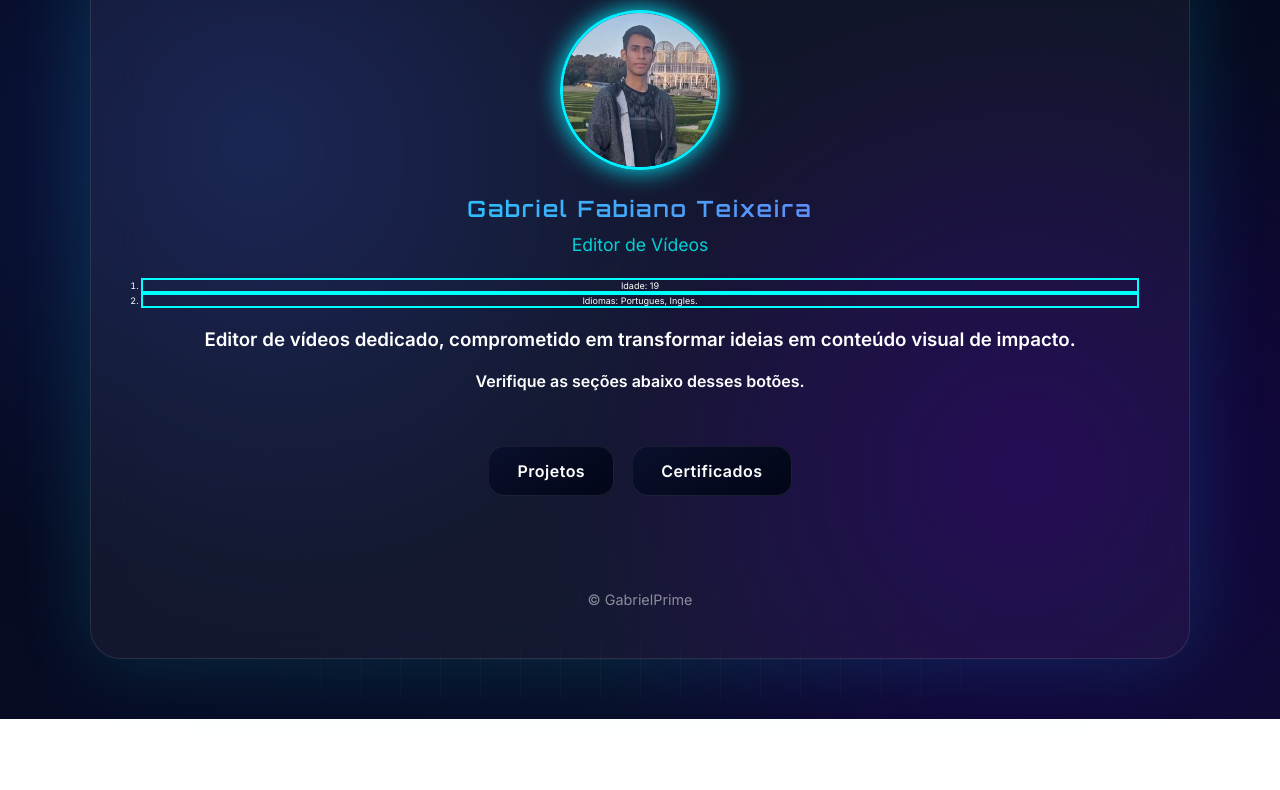
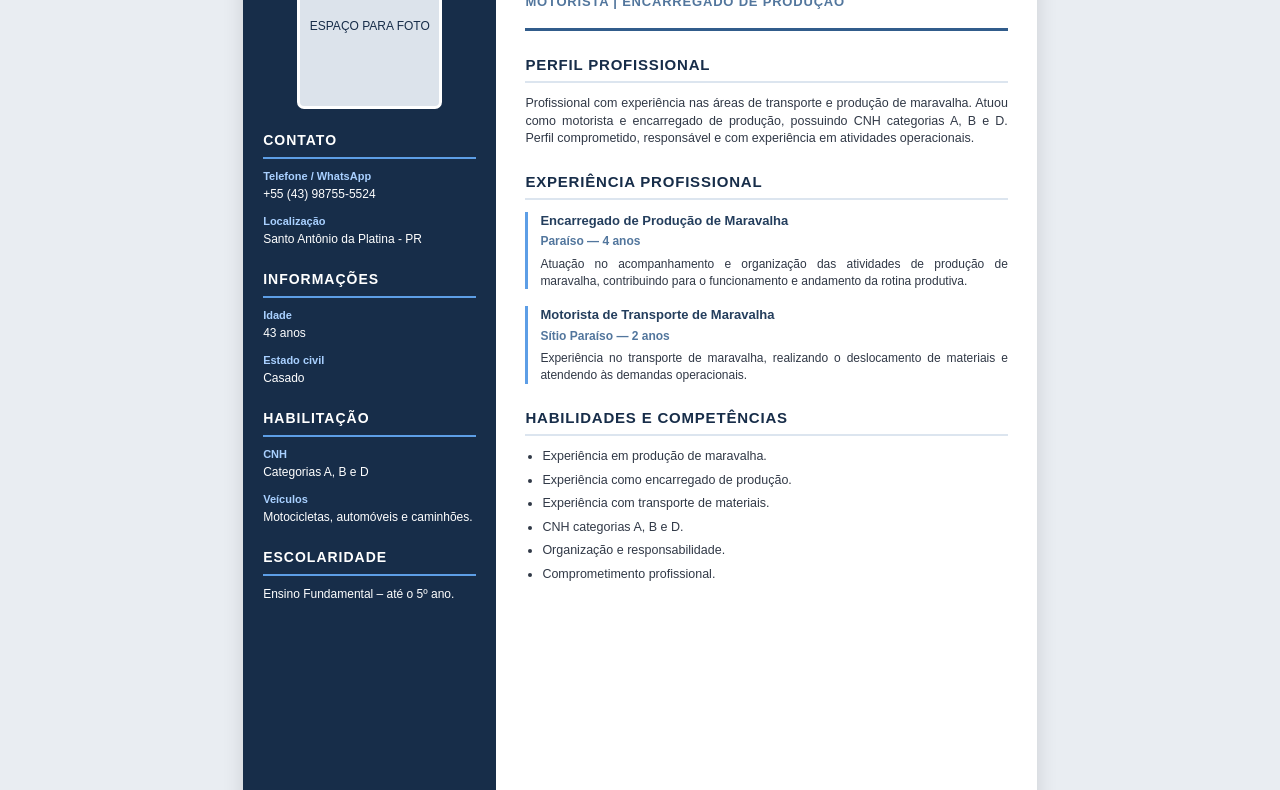
Before and after one commit to Gabriel500Dev/portfolio-gabriel, a plain HTML site: page index.html in a window 1280 px wide. Shown: the part 101-891 px from the top of the page. Before the commit the page ends 820 px from the top, so only its background shows below. Drawn offline with Linux system fonts and the light colour scheme.

Commit message:
Update index.html

```diff
--- a/index.html
+++ b/index.html
@@ -1,263 +1,358 @@
-<!DOCTYPE html><html lang="pt-BR">
+
+<!DOCTYPE html>
+<html lang="pt-BR">
 <head>
 <meta charset="UTF-8">
 <meta name="viewport" content="width=device-width, initial-scale=1.0">
-<title>GabrielPrime | Quantum Portfolio</title>
-<link href="https://fonts.googleapis.com/css2?family=Orbitron:wght@400;600&family=Inter:wght@300;400;600&display=swap" rel="stylesheet"><style>
-:root{
-  --bg1:#020617;
-  --bg2:#0a0f2c;
-  --neon:#00f0ff;
-  --neon2:#8b5cf6;
-  --glass:rgba(255,255,255,0.05);
+<title>Currículo - Fabiano Roberto Teixeira</title>
+
+<style>
+* {
+    margin: 0;
+    padding: 0;
+    box-sizing: border-box;
 }
 
-*{margin:0;padding:0;box-sizing:border-box}
-
-body{
-  min-height:100vh;
-  font-family:'Inter',sans-serif;
-  color:white;
-  background:radial-gradient(circle at 20% 30%,#0f1b4d,transparent 40%),
-             radial-gradient(circle at 80% 70%,#1a004d,transparent 40%),
-             linear-gradient(160deg,var(--bg1),var(--bg2));
-  overflow-x:hidden; overflow-y:auto;
+@page {
+    size: A4 portrait;
+    margin: 0;
 }
 
-/* GRID TECH BACKGROUND */
-body::before{
-  content:"";
-  position:absolute;
-  inset:0;
-  background-image:
-    linear-gradient(rgba(255,255,255,0.05) 1px, transparent 1px),
-    linear-gradient(90deg, rgba(255,255,255,0.05) 1px, transparent 1px);
-  background-size:40px 40px;
-  mask-image: radial-gradient(circle, black 30%, transparent 80%);
+body {
+    font-family: Arial, Helvetica, sans-serif;
+    background: #e9edf2;
+    color: #303846;
+    padding: 20px;
+    line-height: 1.4;
 }
 
-.container{
-  position:relative;
-  z-index:2;
-  min-height:100vh;
-  display:flex;
-  align-items:flex-start;
-  justify-content:center;
-  padding:60px 0;
+.curriculo {
+    width: 210mm;
+    height: 297mm;
+    margin: auto;
+    background: white;
+    display: grid;
+    grid-template-columns: 67mm 1fr;
+    overflow: hidden;
+    box-shadow: 0 4px 20px rgba(0,0,0,.12);
 }
 
-.panel{
-  width:95%;
-  max-width:1100px;
-  border-radius:30px;
-  padding:50px;
-  background:var(--glass);
-  backdrop-filter:blur(25px);
-  border:1px solid rgba(255,255,255,0.1);
-  box-shadow:0 0 80px rgba(0,255,255,0.15);
-  text-align:center;
-  animation:spawn 1s ease;
+/* LATERAL */
+
+.lateral {
+    background: #172d49;
+    color: white;
+    padding: 25px 20px;
 }
 
-@keyframes spawn{
-  from{opacity:0; transform:scale(.9) translateY(40px)}
-  to{opacity:1; transform:scale(1) translateY(0)}
+.foto {
+    width: 145px;
+    height: 165px;
+    margin: 0 auto 22px;
+    border: 3px solid white;
+    border-radius: 7px;
+    overflow: hidden;
+    background: #dce3eb;
+    color: #172d49;
+    display: flex;
+    align-items: center;
+    justify-content: center;
+    text-align: center;
+    font-size: 12px;
 }
 
-.avatar{
-  width:160px;
-  height:160px;
-  border-radius:50%;
-  border:3px solid var(--neon);
-  box-shadow:0 0 25px var(--neon);
-  object-fit:cover;
-  margin-bottom:20px;
-  transition:.4s;
-}
-.avatar:hover{
-  transform:scale(1.08) rotate(2deg);
-  box-shadow:0 0 45px var(--neon2);
+.foto img {
+    width: 100%;
+    height: 100%;
+    object-fit: cover;
 }
 
-h1{
-  font-family:'Orbitron',sans-serif;
-  font-size:1.4rem;
-  letter-spacing:2px;
-  background:linear-gradient(90deg,var(--neon),var(--neon2));
-  -webkit-background-clip:text;
-  -webkit-text-fill-color:transparent;
+.lateral h2 {
+    font-size: 14px;
+    text-transform: uppercase;
+    letter-spacing: 1px;
+    margin: 22px 0 10px;
+    padding-bottom: 6px;
+    border-bottom: 2px solid #5d9ee6;
 }
 
-.typing{
-  margin-top:12px;
-  opacity:.8;
-  font-size:1.1rem;
-  height:24px;
+.lateral p {
+    font-size: 12px;
+    margin-bottom: 11px;
+    overflow-wrap: anywhere;
 }
 
-.nav{
-  margin-top:35px;
-  display:flex;
-  flex-wrap:wrap;
-  justify-content:center;
-  gap:18px;
+.lateral strong {
+    color: #a9d0ff;
+    display: block;
+    font-size: 11px;
+    margin-bottom: 2px;
 }
 
-.tab{
-  padding:14px 28px;
-  border-radius:16px;
-  cursor:pointer;
-  font-weight:600;
-  letter-spacing:.5px;
-  background:linear-gradient(145deg,#0a0f2c,#020617);
-  border:1px solid rgba(255,255,255,0.08);
-  transition:.35s;
-  position:relative;
-  overflow:hidden;
+/* CONTEÚDO */
+
+.conteudo {
+    padding: 35px 29px;
 }
 
-.tab::after{
-  content:"";
-  position:absolute;
-  inset:0;
-  background:linear-gradient(120deg,transparent,rgba(0,255,255,0.4),transparent);
-  opacity:0;
-  transition:.4s;
+.cabecalho {
+    border-bottom: 3px solid #315c8b;
+    padding-bottom: 17px;
+    margin-bottom: 23px;
 }
 
-.tab:hover::after{opacity:1}
-.tab:hover{transform:translateY(-4px) scale(1.05)}
-
-.section{
-  margin-top:40px;
-  display:none;
-  text-align:left;
-  animation:fade .6s ease;
+.cabecalho h1 {
+    color: #172d49;
+    font-size: 26px;
+    line-height: 1.2;
+    text-transform: uppercase;
+    margin-bottom: 8px;
 }
 
-@keyframes fade{
-  from{opacity:0; transform:translateY(20px)}
-  to{opacity:1; transform:translateY(0)}
+.cabecalho p {
+    color: #52769d;
+    font-size: 13px;
+    font-weight: bold;
+    letter-spacing: .8px;
+    text-transform: uppercase;
 }
 
-.card{
-  padding:18px 22px;
-  margin-bottom:15px;
-  border-radius:16px;
-  background:rgba(0,0,0,0.35);
-  border:1px solid rgba(255,255,255,0.06);
-  backdrop-filter:blur(10px);
-  transition:.3s;
+.secao {
+    margin-bottom: 23px;
 }
 
-.card:hover{
-  transform:scale(1.03);
-  border-color:var(--neon);
-  box-shadow:0 0 20px rgba(0,255,255,0.2);
+.secao h2 {
+    font-size: 15px;
+    color: #172d49;
+    text-transform: uppercase;
+    letter-spacing: .8px;
+    border-bottom: 2px solid #dce5ef;
+    padding-bottom: 6px;
+    margin-bottom: 12px;
 }
 
-footer{
-  margin-top:35px;
-  opacity:.5;
-  font-size:.9rem;
+.secao p {
+    font-size: 12.5px;
+    text-align: justify;
+    margin-bottom: 8px;
 }
 
-  a, a:visited, a:hover, a:active{
-  text-decoration:none;
-  color:inherit;
+.experiencia {
+    margin-bottom: 17px;
+    padding-left: 12px;
+    border-left: 3px solid #5d9ee6;
 }
-  </style>
 
+.experiencia h3 {
+    color: #243e5d;
+    font-size: 13px;
+    margin-bottom: 3px;
+}
+
+.empresa {
+    color: #52769d;
+    font-size: 12px !important;
+    font-weight: bold;
+    margin-bottom: 6px !important;
+}
+
+.experiencia p {
+    font-size: 12px;
+}
+
+.lista {
+    padding-left: 17px;
+}
+
+.lista li {
+    font-size: 12.5px;
+    margin-bottom: 6px;
+}
+
+/* IMPRESSÃO */
+
+@media print {
+    body {
+        padding: 0;
+        background: white;
+        print-color-adjust: exact;
+        -webkit-print-color-adjust: exact;
+    }
+
+    .curriculo {
+        margin: 0;
+        box-shadow: none;
+    }
+}
+
+/* CELULAR */
+
+@media screen and (max-width: 700px) {
+    body {
+        padding: 0;
+    }
+
+    .curriculo {
+        width: 100%;
+        height: auto;
+        min-height: 100vh;
+        grid-template-columns: 1fr;
+    }
+
+    .lateral {
+        padding: 25px;
+    }
+
+    .conteudo {
+        padding: 28px 24px;
+    }
+}
+</style>
 </head>
+
 <body>
 
-  <div class="container">
-  <div class="panel"><img src="foto.jpg" class="avatar" onclick="swapPic()">
+<div class="curriculo">
 
-<h1>Gabriel Fabiano Teixeira</h1>
-<div class="typing" id="typing" style="color: cyan;"></div>
-    <br>
+    <aside class="lateral">
 
-        <ol>
-      <li style="border: 2px solid cyan; font-size: 9px;">Idade: 19</li>
-      <li style="border: 2px solid cyan; font-size: 9px;">Idiomas: Portugues, Ingles.</li>
+        <div class="foto">
+            <img
+                src="foto2.jpg"
+                alt="Foto de Fabiano Roberto Teixeira"
+                onerror="this.style.display='none';
+                this.parentElement.textContent='ESPAÇO PARA FOTO';"
+            >
+        </div>
 
-    </ol>
+        <h2>Contato</h2>
 
-       <br>
+        <p>
+            <strong>Telefone / WhatsApp</strong>
+            +55 (43) 98755-5524
+        </p>
 
-    <h3>Editor de vídeos dedicado, comprometido em transformar ideias em conteúdo visual de impacto.</h3>
- <br>
-        <h4>Verifique as seções abaixo desses botões.</h4>
-   <br>
+        <p>
+            <strong>Localização</strong>
+            Santo Antônio da Platina - PR
+        </p>
 
-    <div class="nav">
-  <div class="tab" onclick="openTab('p')">Projetos</div>
-  <div class="tab" onclick="openTab('c')">Certificados</div>
-  </div>
+        <h2>Informações</h2>
 
-<div id="p" class="section">
-  <a href="Projetos/projetos_dev.html"><div class="card">💻 Programação</div></a>
-  <a href="Projetos/projetos_videos.html"><div class="card">📽 Edição de vídeos</div></a>
-  </div>
+        <p>
+            <strong>Idade</strong>
+            43 anos
+        </p>
 
-<div id="c" class="section">
-  <a href="Certificados/certificados_dev.html"><div class="card">📜 Programação</div></a>
-  <a href="Certificados/certificados_vídeos.html"><div class="card">📜 Edição de Vídeo</div></a>
-  <a href="Certificados/certificados_robotica.html"><div class="card">📜 Tecnologia & Lógica(Robótica)</div></a>
-  <a href="Certificados/certificados_militar.html"><div class="card">📜 Militar</div></a>
+        <p>
+            <strong>Estado civil</strong>
+            Casado
+        </p>
+
+        <h2>Habilitação</h2>
+
+        <p>
+            <strong>CNH</strong>
+            Categorias A, B e D
+        </p>
+
+        <p>
+            <strong>Veículos</strong>
+            Motocicletas, automóveis e caminhões.
+        </p>
+
+        <h2>Escolaridade</h2>
+
+        <p>
+            Ensino Fundamental – até o 5º ano.
+        </p>
+
+    </aside>
+
+
+    <main class="conteudo">
+
+        <header class="cabecalho">
+            <h1>Fabiano Roberto Teixeira</h1>
+            <p>Motorista | Encarregado de Produção</p>
+        </header>
+
+
+        <section class="secao">
+
+            <h2>Perfil Profissional</h2>
+
+            <p>
+                Profissional com experiência nas áreas de
+                transporte e produção de maravalha.
+                Atuou como motorista e encarregado de
+                produção, possuindo CNH categorias A, B e D.
+                Perfil comprometido, responsável e com
+                experiência em atividades operacionais.
+            </p>
+
+        </section>
+
+
+        <section class="secao">
+
+            <h2>Experiência Profissional</h2>
+
+            <div class="experiencia">
+
+                <h3>Encarregado de Produção de Maravalha</h3>
+
+                <p class="empresa">
+                    Paraíso — 4 anos
+                </p>
+
+                <p>
+                    Atuação no acompanhamento e organização
+                    das atividades de produção de maravalha,
+                    contribuindo para o funcionamento e
+                    andamento da rotina produtiva.
+                </p>
+
+            </div>
+
+
+            <div class="experiencia">
+
+                <h3>Motorista de Transporte de Maravalha</h3>
+
+                <p class="empresa">
+                    Sítio Paraíso — 2 anos
+                </p>
+
+                <p>
+                    Experiência no transporte de maravalha,
+                    realizando o deslocamento de materiais
+                    e atendendo às demandas operacionais.
+                </p>
+
+            </div>
+
+        </section>
+
+
+        <section class="secao">
+
+            <h2>Habilidades e Competências</h2>
+
+            <ul class="lista">
+                <li>Experiência em produção de maravalha.</li>
+                <li>Experiência como encarregado de produção.</li>
+                <li>Experiência com transporte de materiais.</li>
+                <li>CNH categorias A, B e D.</li>
+                <li>Organização e responsabilidade.</li>
+                <li>Comprometimento profissional.</li>
+            </ul>
+
+        </section>
+
+    </main>
 
 </div>
 
-
-    <br>
-
- <br>
-
-    <br>
-
-
-<footer>© GabrielPrime</footer>
-
-  </div>
-</div>
-
-
-
-  <script>
-
-// TABS
-function openTab(id){
-  document.querySelectorAll('.section').forEach(s=>s.style.display='none');
-  document.getElementById(id).style.display='block';
-}
-
-// TYPING EFFECT
-const words=[
-  "Programador",
-  "Editor de Vídeos"
-];
-let i=0,j=0,cur="",del=false;
-function type(){
-  cur=words[i];
-  if(!del){
-    document.getElementById("typing").textContent=cur.substring(0,j++);
-    if(j>cur.length+10) del=true;
-  }else{
-    document.getElementById("typing").textContent=cur.substring(0,j--);
-    if(j==0){del=false;i=(i+1)%words.length}
-  }
-  setTimeout(type,del?40:80);
-}
-type();
-
-
-function swapPic(){
-  const img=document.getElementById('profilePic');
-  const temp=img.src;
-  img.src=img.dataset.alt;
-  img.dataset.alt=temp;
-}
-
-</script></body>
+</body>
 </html>
```
